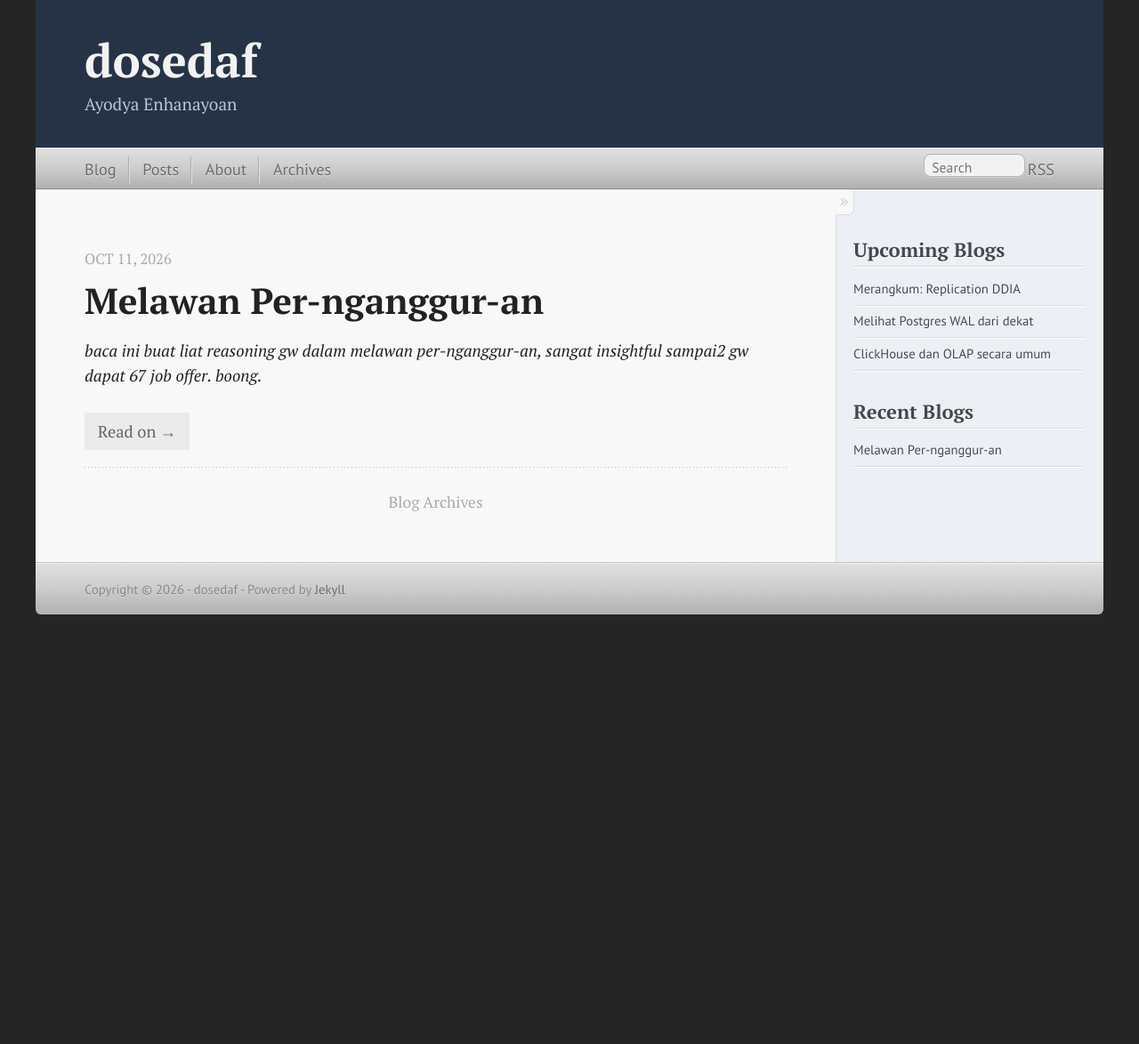
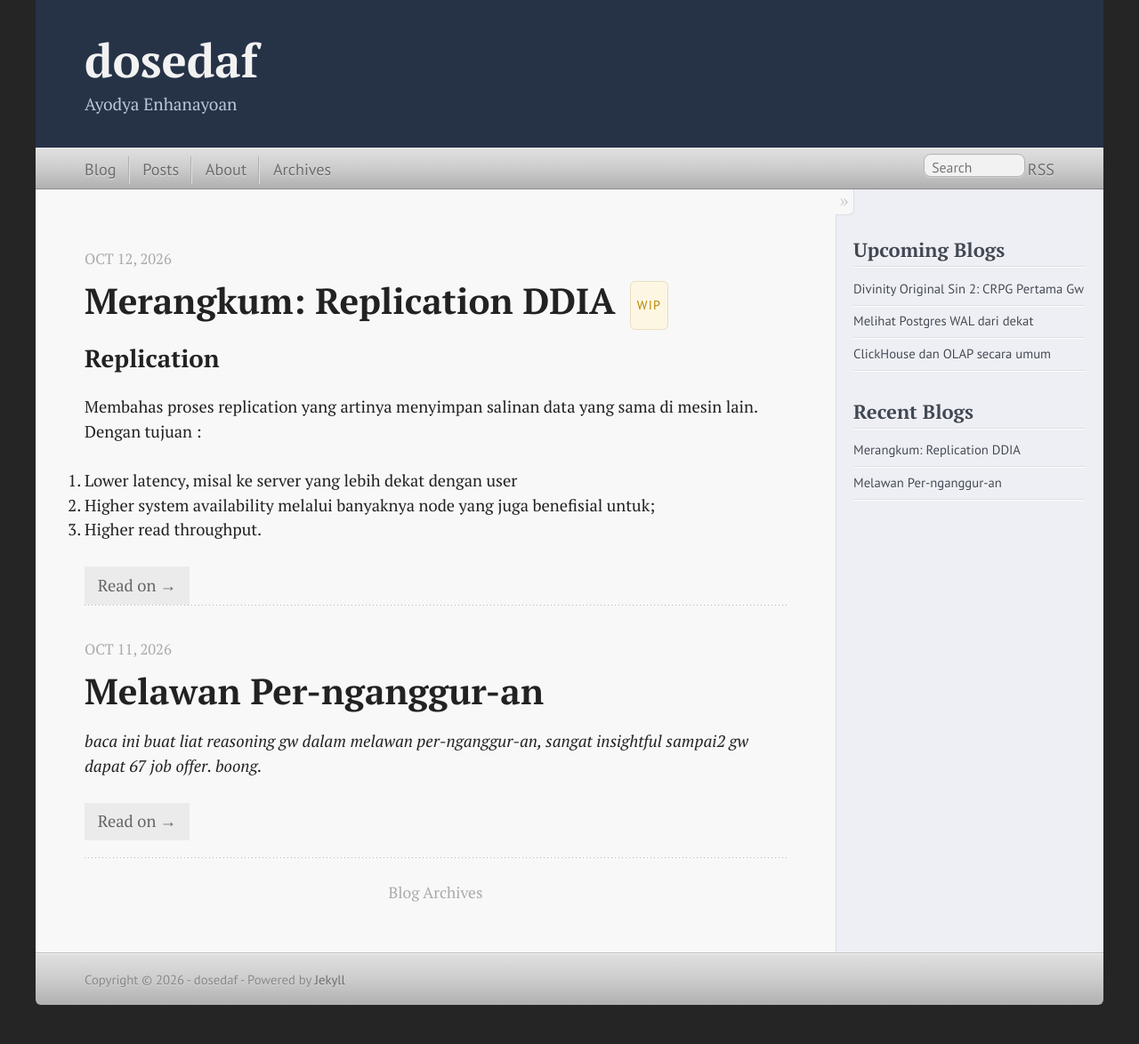
Before and after one commit to dosedaf/dosedaf.github.io, a Jekyll site: the page built from index.html, in a window 1280 px wide. Shown: the whole page at 89% size. Built offline with Jekyll 4.4.1, drawn with Linux system fonts in a browser that asks for light colours; before the commit the page ends 900 px from its top, so only the background shows below that.

Commit message:
WIP post: Merangkum Replication DDIA (+wip badge), Divinity to upcoming

```diff
--- a/_includes/sidebar.html
+++ b/_includes/sidebar.html
@@ -2,7 +2,7 @@
   <section class="odd">
     <h1>Upcoming Blogs</h1>
     <ul>
-      <li>Merangkum: Replication DDIA</li>
+      <li>Divinity Original Sin 2: CRPG Pertama Gw</li>
       <li>Melihat Postgres WAL dari dekat</li>
       <li>ClickHouse dan OLAP secara umum</li>
     </ul>
--- a/_layouts/post.html
+++ b/_layouts/post.html
@@ -3,7 +3,7 @@ layout: default
 ---
 <article class="hentry" role="article">
   <header>
-    <h1 class="entry-title">{{ page.title }}</h1>
+    <h1 class="entry-title">{{ page.title }}{% if page.wip %} <span class="wip">wip</span>{% endif %}</h1>
     <p class="meta">
       <time datetime="{{ page.date | date_to_xmlschema }}" pubdate data-updated="true">{{ page.date | date: "%b %-d, %Y" }}</time>
     </p>
--- /dev/null
+++ b/_posts/2026-10-12-merangkum-replication-ddia.md
@@ -0,0 +1,39 @@
+---
+layout: post
+title: "Merangkum: Replication DDIA"
+categories: data-engineering
+wip: true
+---
+
+## Replication
+
+Membahas proses replication yang artinya menyimpan salinan data yang sama di mesin lain. Dengan tujuan :
+
+1. Lower latency, misal ke server yang lebih dekat dengan user
+2. Higher system availability melalui banyaknya node yang juga benefisial untuk;
+3. Higher read throughput.
+
+<!--more-->
+
+## Backup vs Replication
+Proses replication tidak menggantikan fungsi backup, malah keduanya bersifat komplementer. Backup membantu proses replication melalui fungsi snapshotnya, dan replication membantu backup dalam mengarsipkan replication logs.
+
+Replication susah ketika data yang lu replicate itu berubah-ubah. Untuk mencapai tujuan itu, digunakanlah 3 pendekatan: Single leader, multi leader dan leaderless replication.
+
+## Single Leader
+Write hanya dapat dilakukan ke satu node utama, yang dipanggil sebagai leader. Dari situ leader menyalin data ke tiap followernya. Menyalin data disini adalah oversimplikasi, chapter ini akan membahas lebih lanjut mengenai proses replkasi dalam subchapter Implementation of Replication Logs.
+![Single-leader replication dari DDIA](/images/single-leader-replication.png)
+
+## Sync vs Async Replication
+Ada 2 pendekatan dalam melakukan replication di single leader replication. Sync memastikan write dari leader benar-benar terjadi sebelum disebut sukses, sedangkan async tidak. Seperti pembahasan sync vs async pada biasanya, tiap pendekatan memliki plus minusnya masing-masing.
+
+|  | Data | Behaviour |
+| :---- | :---- | :---- |
+| Sync  | Up-to-date | Blocking |
+| Async | Belum tentu | Nonblocking |
+
+Melihat sifat sync yang blocking, jika semua node sync, selain high latency, juga akan bermasalah ketika 1 node mengalamai power failure dan alasan lain yang mengakibatkan node tidak online, alhasil blocking, dan writes tidak dapat dilakukan sampai node online kembali.
+
+Single leader replication dipakai sbg fitur bawaan relational database seperti PostgreSQL dan MySQL.
+
+## Handling Node Outages
--- a/css/main.scss
+++ b/css/main.scss
@@ -395,6 +395,23 @@ article > footer {
   }
 }
 
+// WIP badge next to post titles
+.wip {
+  display: inline-block;
+  vertical-align: middle;
+  margin-left: .4em;
+  padding: .15em .5em;
+  font-family: $sans;
+  font-size: .35em;
+  font-weight: normal;
+  letter-spacing: .08em;
+  text-transform: uppercase;
+  color: #b58900;
+  background: $code-bg;
+  border: 1px solid $code-border;
+  border-radius: .4em;
+}
+
 // ==========================================================================
 // Blog index (homepage)
 // ==========================================================================
--- a/index.html
+++ b/index.html
@@ -6,7 +6,7 @@ layout: default
   {% for post in site.posts limit: site.post_limit %}
   <article>
     <header>
-      <h1 class="entry-title"><a href="{{ post.url }}">{{ post.title }}</a></h1>
+      <h1 class="entry-title"><a href="{{ post.url }}">{{ post.title }}</a>{% if post.wip %} <span class="wip">wip</span>{% endif %}</h1>
       <p class="meta"><time datetime="{{ post.date | date_to_xmlschema }}" pubdate data-updated="true">{{ post.date | date: "%b %-d, %Y" }}</time></p>
     </header>
     <div class="entry-content">{{ post.excerpt }}
```
Also changed, not shown: images/single-leader-replication.png (added).
